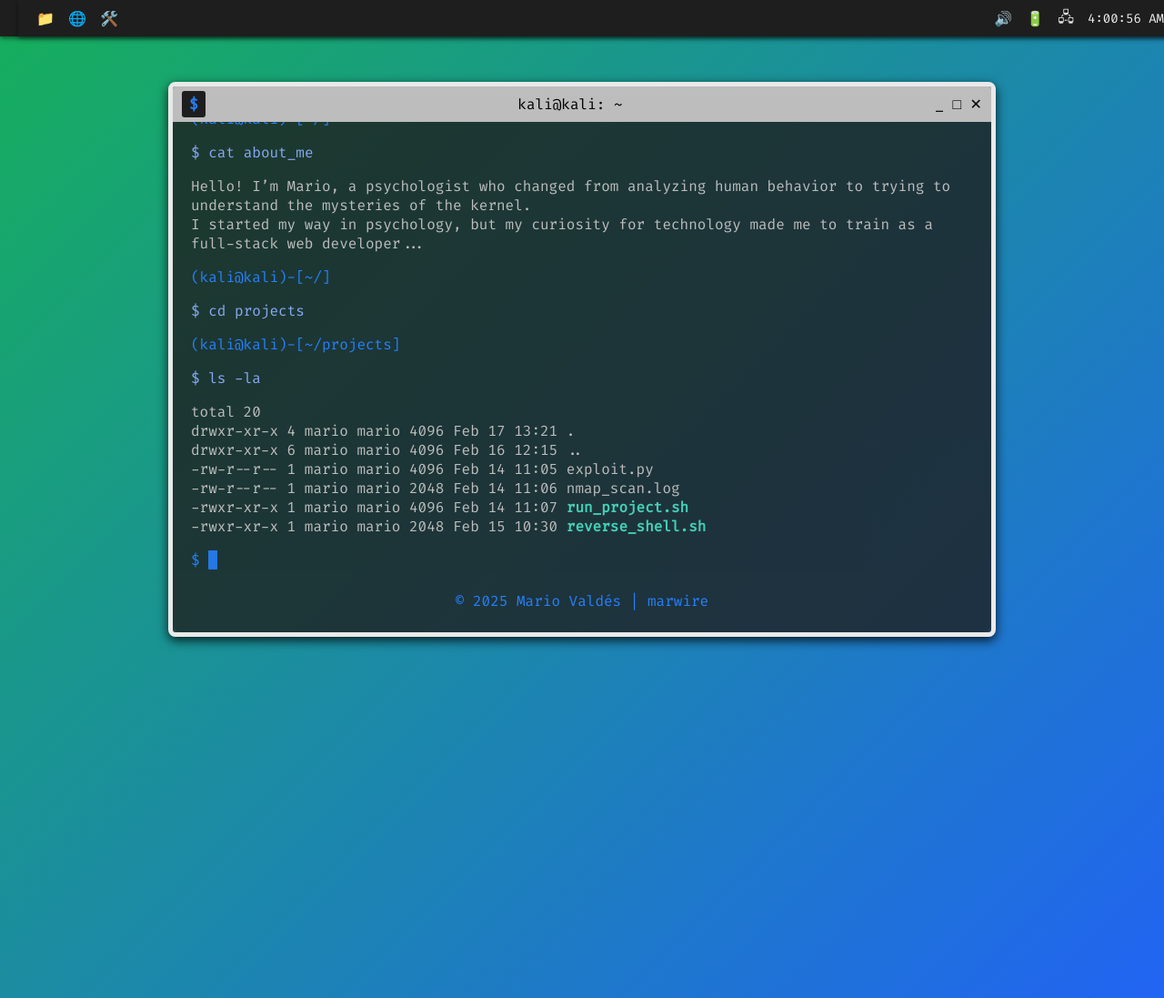
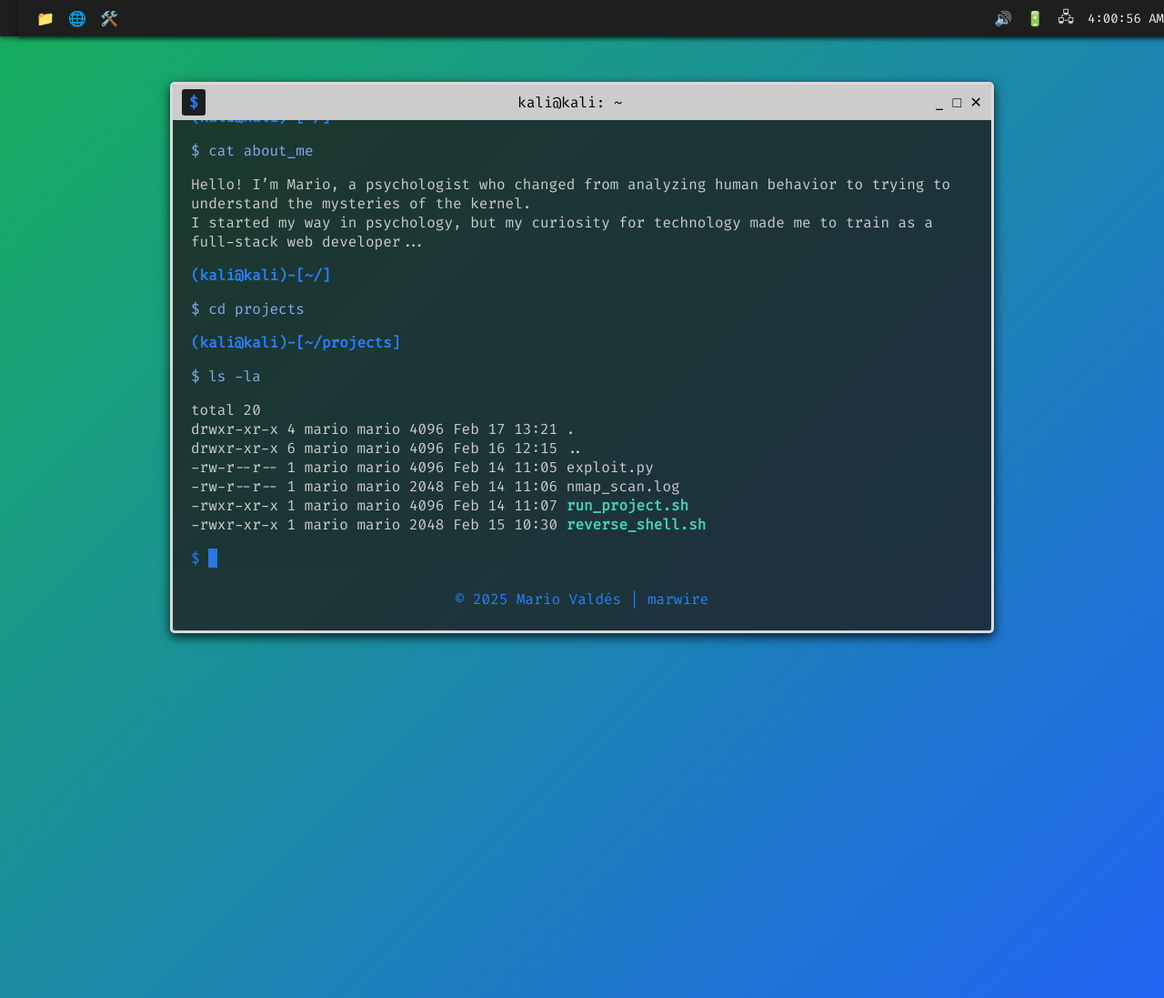
Before and after one commit to Mariovalcen/profile-site, a Jekyll site: the page built from index.md, in a window 1280 px wide. Shown: the whole page at 91% size. Built offline with Jekyll 4.4.1, drawn with Linux system fonts in a browser that asks for light colours.

Commit message:
Update terminal prompt to bold and refine terminal color palette for better Kali Linux aesthetic

```diff
--- a/assets/css/global.css
+++ b/assets/css/global.css
@@ -3,9 +3,9 @@
   --secondary-color: #87aaf5;
   --background-dark: #1e1e1e;
   --background-dark-rgb: 30, 30, 30;
-  --background-light: #bdbdbd;
+  --background-light: #cccccc;
   --background-gradient: linear-gradient(135deg, #16af5b, #2164f3);
-  --border-color: #e9e9e9;
+  --border-color: #dadada;
   --scroll-color: #222;
   --scroll-thumb-color: #444;
   --terminal-header-text: #000;
--- a/assets/css/terminal.css
+++ b/assets/css/terminal.css
@@ -1,6 +1,6 @@
 .terminal {
-  border: 5px solid var(--border-color);
-  border-radius: 8px;
+  border: 3px solid var(--border-color);
+  border-radius: 5px;
   background-color: rgba(var(--background-dark-rgb), 0.7);
   box-shadow: 0 4px 12px rgba(0,0,0,0.8);
   overflow: hidden;
--- a/assets/js/terminal-animation.js
+++ b/assets/js/terminal-animation.js
@@ -6,15 +6,15 @@
   terminalOutput.innerHTML = '';
 
   const terminalLines = [
-    { type: 'prompt', text: '(kali@kali)-[~/]' },
+    { type: 'prompt-line', text: '(kali@kali)-[~/]' },
     { type: 'command', text: '$ whoami' },
     { type: 'output', text: 'mariovalcen' },
-    { type: 'prompt', text: '(kali@kali)-[~/]' },
+    { type: 'prompt-line', text: '(kali@kali)-[~/]' },
     { type: 'command', text: '$ cat about_me' },
     { type: 'output', text: `Hello! I’m Mario, a psychologist who changed from analyzing human behavior to trying to understand the mysteries of the kernel.<br>I started my way in psychology, but my curiosity for technology made me to train as a full-stack web developer...` },
-    { type: 'prompt', text: '(kali@kali)-[~/]' },
+    { type: 'prompt-line', text: '(kali@kali)-[~/]' },
     { type: 'command', text: '$ cd projects' },
-    { type: 'prompt', text: '(kali@kali)-[~/projects]' },
+    { type: 'prompt-line', text: '(kali@kali)-[~/projects]' },
     { type: 'command', text: '$ ls -la' },
     { type: 'output', text: `total 20<br>drwxr-xr-x  4 mario mario 4096 Feb 17 13:21 .<br>drwxr-xr-x  6 mario mario 4096 Feb 16 12:15 ..<br>-rw-r--r--  1 mario mario 4096 Feb 14 11:05 exploit.py<br>-rw-r--r--  1 mario mario 2048 Feb 14 11:06 nmap_scan.log<br><span style="color: var(--background-light);">-rwxr-xr-x  1 mario mario 4096 Feb 14 11:07 </span><a href="https://github.com/mariovalcen" style="color: var(--link-executable-color); font-weight: bold; text-decoration: none;">run_project.sh</a><br><span style="color: var(--background-light);">-rwxr-xr-x  1 mario mario 2048 Feb 15 10:30 </span><a href="https://github.com/mariovalcen" style="color: var(--link-executable-color); font-weight: bold; text-decoration: none;">reverse_shell.sh</a>` }
   ];
```
